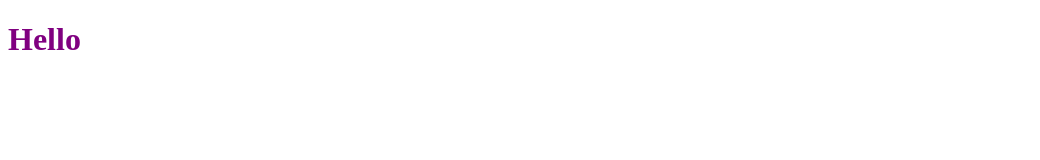
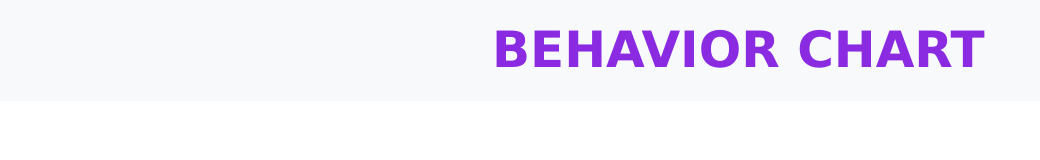
Before and after one commit to lain7891/behavior-chart, a plain HTML site: page index.html in a window 1280 px wide. Shown: the whole page, without its empty margins (0-1040 px from the left). Drawn offline with nearby package versions, Linux system fonts and the light colour scheme.

Commit message:
added bootstrap, navbar, and styled it

```diff
--- a/index.html
+++ b/index.html
@@ -11,10 +11,16 @@
         <meta name="description" content="">
         <meta name="viewport" content="width=device-width, initial-scale=1">
         <link rel="stylesheet" href="style.css">
+        <link href="https://cdn.jsdelivr.net/npm/bootstrap@5.0.0/dist/css/bootstrap.min.css" rel="stylesheet" integrity="sha384-wEmeIV1mKuiNpC+IOBjI7aAzPcEZeedi5yW5f2yOq55WWLwNGmvvx4Um1vskeMj0" crossorigin="anonymous">
+
     </head>
     <body>
 
-        <h1 id="test">Hello</h1>
+        <nav class="navbar navbar-light bg-light">
+            <div class="container-fluid">
+              <a class="navbar-brand" id="heading" href="#">BEHAVIOR CHART</a>
+            </div>
+          </nav>
         <script src="index.js" async defer></script>
     </body>
 </html>
--- a/style.css
+++ b/style.css
@@ -1,3 +1,7 @@
-#test {
-    color: purple
+#heading {
+    font-family:'Lucida Sans', 'Lucida Sans Regular', 'Lucida Grande', 'Lucida Sans Unicode', Geneva, Verdana, sans-serif;
+    font-weight: bold;
+    font-size: 50px;
+   margin-left: 30rem;
+   color: blueviolet
 }
```
